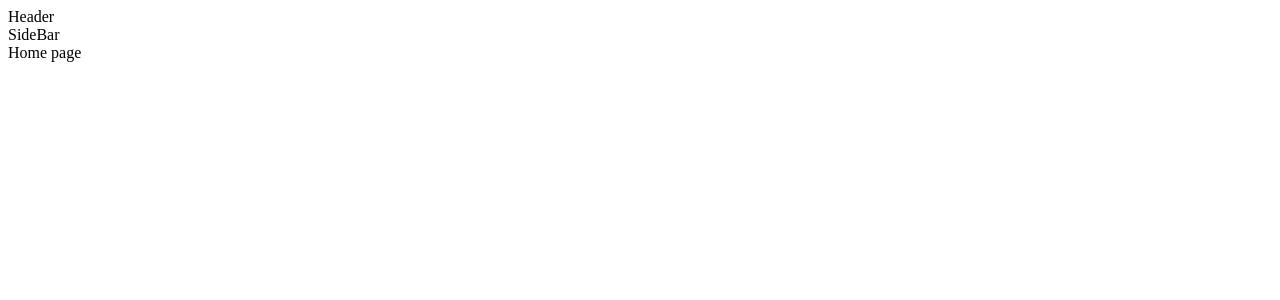
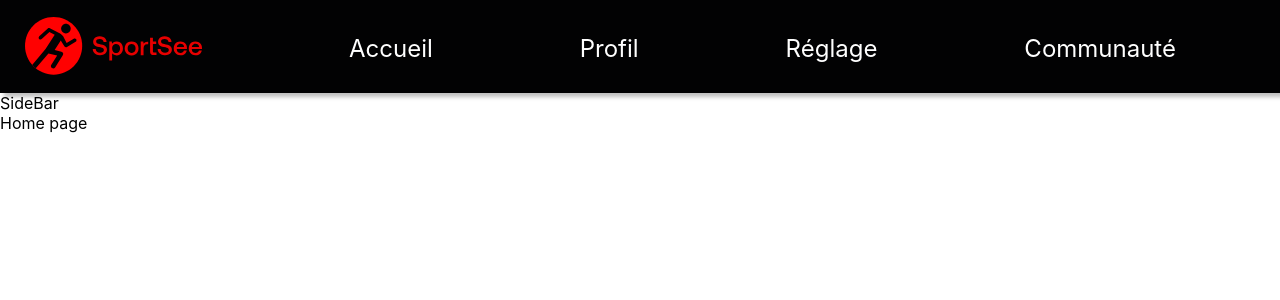
Before and after one commit to JeanBaptisteCalzia/SportSee-Front, a React (Vite) app: page / in a window 1280 px wide. Shown: the top 300 px of the page. Built offline with nearby package versions, Linux system fonts and the light colour scheme.

Commit message:
Add Header navigation component

```diff
--- a/src/App.scss
+++ b/src/App.scss
@@ -1,4 +1,39 @@
+body {
+  margin: 0;
+  font-family: -apple-system, BlinkMacSystemFont, "Segoe UI", "Roboto", "Oxygen",
+    "Ubuntu", "Cantarell", "Fira Sans", "Droid Sans", "Helvetica Neue",
+    sans-serif;
+  -webkit-font-smoothing: antialiased;
+  -moz-osx-font-smoothing: grayscale;
+}
+
+code {
+  font-family: source-code-pro, Menlo, Monaco, Consolas, "Courier New",
+    monospace;
+}
+
+html {
+  -webkit-box-sizing: border-box;
+  -moz-box-sizing: border-box;
+  box-sizing: border-box;
+}
+*,
+*:before,
+*:after {
+  -webkit-box-sizing: inherit;
+  -moz-box-sizing: inherit;
+  box-sizing: inherit;
+}
+
+body,
+html {
+  height: 100%;
+  background-color: #fff;
+}
+
+@import url("https://fonts.googleapis.com/css2?family=Roboto:ital,wght@0,100;0,300;0,400;0,500;0,700;0,900;1,100;1,300;1,400;1,500;1,700;1,900&display=swap");
+
 #root {
-  max-width: 1440px;
+  width: 100%;
   margin: 0 auto;
 }
--- a/src/components/Header/index.jsx
+++ b/src/components/Header/index.jsx
@@ -1,7 +1,60 @@
 import React from "react";
+import { NavLink } from "react-router-dom";
+import logo from "../../assets/logo.svg";
+import "./nav.scss";
 
 function Header() {
-  return <div>Header</div>;
+  return (
+    <nav>
+      <ul>
+        <li>
+          <NavLink to="/" className="logo">
+            <img src={logo} alt="logo SportSee" />
+          </NavLink>
+        </li>
+        <li>
+          <NavLink
+            className={({ isActive }) => {
+              return isActive ? "active" : "";
+            }}
+            to="/"
+          >
+            Accueil
+          </NavLink>
+        </li>
+        <li>
+          <NavLink
+            className={({ isActive }) => {
+              return isActive ? "active" : "";
+            }}
+            to="/user"
+          >
+            Profil
+          </NavLink>
+        </li>
+        <li>
+          <NavLink
+            className={({ isActive }) => {
+              return isActive ? "active" : "";
+            }}
+            to="/settings"
+          >
+            Réglage
+          </NavLink>
+        </li>
+        <li>
+          <NavLink
+            className={({ isActive }) => {
+              return isActive ? "active" : "";
+            }}
+            to="/social"
+          >
+            Communauté
+          </NavLink>
+        </li>
+      </ul>
+    </nav>
+  );
 }
 
 export default Header;
--- /dev/null
+++ b/src/components/Header/nav.scss
@@ -0,0 +1,28 @@
+nav {
+  background-color: #020203;
+  padding: 1rem 1.5rem 0.75rem 1.5rem;
+  box-shadow: 4px 4px 4px rgba(0, 0, 0, 0.25);
+
+  ul {
+    list-style-type: none;
+    margin: 0 5rem 0 0;
+    padding: 0 0;
+    display: flex;
+    flex-direction: row;
+    justify-content: space-between;
+    align-items: center;
+
+    li {
+      a {
+        text-decoration: none;
+        color: white;
+        font-size: 1.5rem;
+        line-height: 24px;
+
+        &.logo {
+          display: block;
+        }
+      }
+    }
+  }
+}
```
